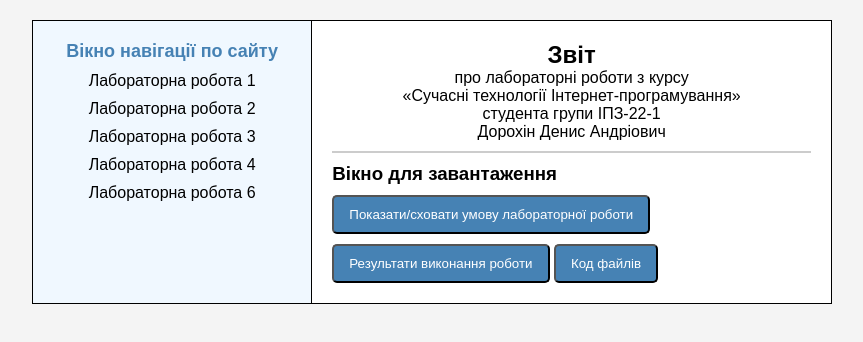
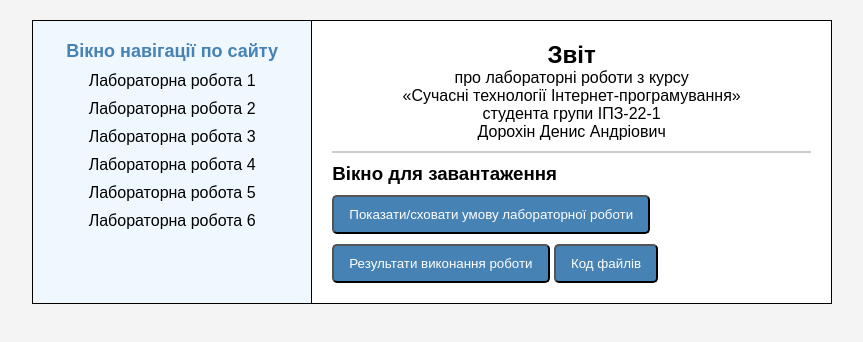
Before and after one commit to Jefferson-man/denis11, a website: page index.html in a window 1280 px wide. Shown: the whole page, without its empty margins (208-1071 px from the left). Drawn offline with Linux system fonts and the light colour scheme.

Commit message:
Update index.html

```diff
--- a/index.html
+++ b/index.html
@@ -16,6 +16,7 @@
                 <li><a href="#" onclick="loadLabContent(2)">Лабораторна робота 2</a></li>
                 <li><a href="#" onclick="loadLabContent(3)">Лабораторна робота 3</a></li>
                 <li><a href="#" onclick="loadLabContent(4)">Лабораторна робота 4</a></li>
+                <li><a href="#" onclick="loadLabContent(5)">Лабораторна робота 5</a></li>
                 <li><a href="#" onclick="loadLabContent(6)">Лабораторна робота 6</a></li>
             </ul>
         </div>
```
